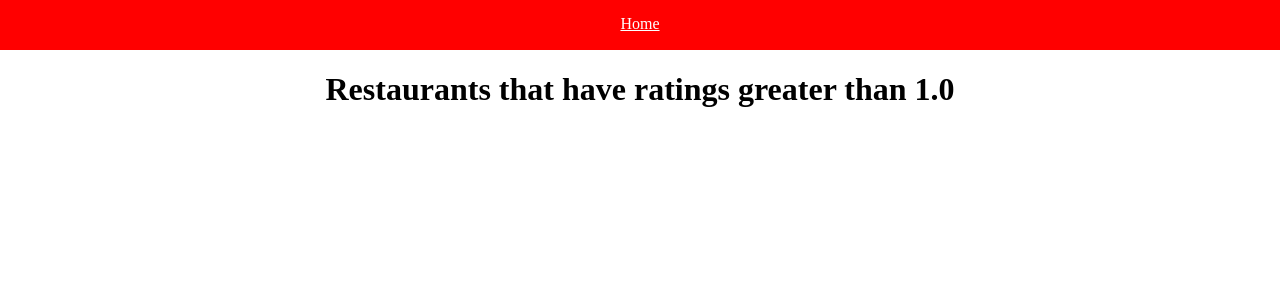
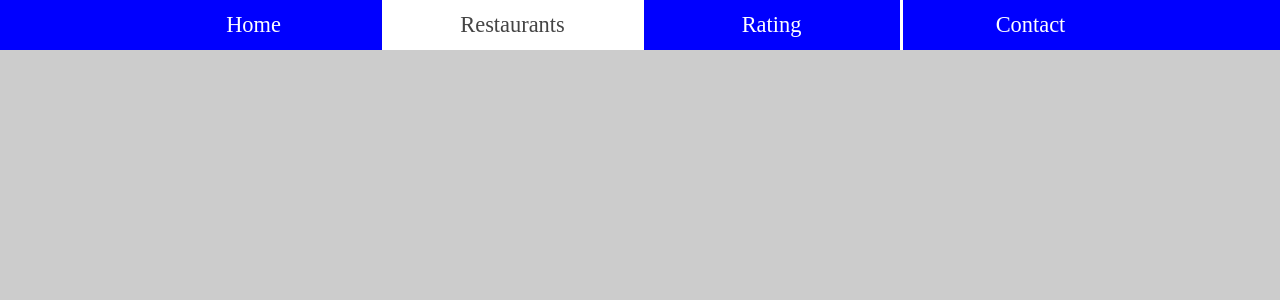
Before and after one commit to DjangoGirlsSeoul/diningkode, a Django app: page /rating/1/ in a window 1280 px wide. Shown: the top 300 px of the page. Run offline with Django 3.2, Linux system fonts and the light colour scheme; data that the repository does not hold is empty; some libraries are stand-ins or nearby versions.

Commit message:
add solutions for html css

```diff
--- a/restaurants/static/restaurants/css/style.css
+++ b/restaurants/static/restaurants/css/style.css
@@ -10,7 +10,7 @@ body {
 
 nav ul {
   list-style: none;
-  background-color: #ff0000;
+  background-color: #0000ff;
   text-align: center;
   padding: 0;
   margin: 0;
--- a/restaurants/templates/restaurants/list.html
+++ b/restaurants/templates/restaurants/list.html
@@ -18,9 +18,9 @@
         <li><a href="/" >Home</a></li>
         <li><a href="/list/" class="active" >Restaurants</a>
           <ul>
-            <li><a href="#">MCDonalds</a></li>
-            <li><a href="#">KFC</a></li>
-            <li><a href="#">BurgerKing</a></li>
+          {% for resto in restaurants %}
+            <li><a href="/{{resto.name}}">{{resto.name}}</a></li>
+            {% endfor %}
           </ul>
         </li>
         <li><a href="#" >Rating</a>
--- a/restaurants/templates/restaurants/rating.html
+++ b/restaurants/templates/restaurants/rating.html
@@ -4,71 +4,49 @@
 <html lang="en">
 <head>
     <meta charset="utf-8">
+    <meta name="viewport" content="width=device-width, initial-scale=1">
 
-    <title>DiningKode</title>
+    <title>DiningKode Rating</title>
     <meta name="description" content="DiningKode">
     <meta name="author" content="You!">
-   <!-- TODO:  Move this code to CSS ? Add CSS link here -->
-    <!-- Copy Navbar from index.html  -->
+    <link rel="stylesheet" href="{% static 'restaurants/css/style.css' %}">
 
-    <style>
-        html, body, div, form, fieldset, legend, label {
-         margin: 0;
-         padding: 0;
-        }
-        header {
-            height: 50px;
-            background-color: red;
-        }
-        header div {
-            text-align: center;
-            padding-top: 15px;
-        }
-        header div a {
-            color: white;
-        }
-        main {
-            width: 800px;
-            margin: auto;
-            text-align: center;
-        }
-        li {
-            list-style: none;
-        }
-    </style>
 </head>
 
 <body>
 
-    <!-- TODO:  Change following to a good design!-->
-    <header>
-    <div>
-        <a href="/">Home</a>
+     <nav>
+      <ul>
+        <li><a href="/" >Home</a></li>
+        <li><a href="/list/" class="active" >Restaurants</a>
+          <ul>
+            <li><a href="#">MCDonalds</a></li>
+            <li><a href="#">KFC</a></li>
+            <li><a href="#">BurgerKing</a></li>
+          </ul>
+        </li>
+        <li><a href="#" >Rating</a>
+          <ul>
+            <li><a href="{% url 'restaurants.views.rating' 5 %}">5</a></li>
+            <li><a href="{% url 'restaurants.views.rating' 4 %}">4</a></li>
+            <li><a href="{% url 'restaurants.views.rating' 3 %}">3</a></li>
+          </ul>
+        </li>
+        <li><a href="#">Contact</a></li>
+      </ul>
+    </nav>
+    </header>
 
-    </div>
-    </header>
-    <main>
-        <h1>Restaurants that have ratings greater than {{ rating_value }}</h1>
-        <ul>
-            {% for resto in restaurants %}
-                <li>
-                    <section>
-                            <a href="/{{resto.name}}">
-                                <img src="{{ resto.image }}" alt="" width="300">
-                            </a>
-                            <ul>
-                                <li>
-                                    <a href="/{{resto.name}}">{{resto.name}}</a>
-                                </li>
-                                <li>rating: {{ resto.rating }}</li>
-                                <li>phone: {{ resto.phone }}</li>
-                                <li>address: {{ resto.address }}</li>
-                            </ul>
-                    </section>
-                </li>
+       <div class="mainbox">
+           {% for resto in restaurants %}
+               <div class="card">
+              <a href="/{{resto.name}}"> <img src="{{ resto.image }}" width="300"> </a>
+              <a href="/{{resto.name}}"><h1>{{resto.name}}</h1></a>
+              <p>rating: {{ resto.rating }}</p>
+               <p>phone: {{ resto.phone_number }}</p>
+                <p>address: {{ resto.address }}</p>
+                </div>
             {% endfor %}
-        </ul>
-
-    </main>
+       </div>
 </body>
 </html>
```
Also changed, not shown: other parts of restaurants/static/restaurants/css/style.css (+53 -3 lines), restaurants/static/restaurants/css/style_b.css (+13 -0 lines), restaurants/templates/restaurants/detail.html (+32 -50 lines), restaurants/templates/restaurants/detail_b.html (+18 -25 lines), restaurants/templates/restaurants/index.html (+6 -4 lines), restaurants/templates/restaurants/index_b.html (+6 -5 lines), restaurants/templates/restaurants/list_b.html (+11 -5 lines), restaurants/templates/restaurants/rating_b.html (+31 -28 lines), restaurants/static/restaurants/images/red.jpg (added).
